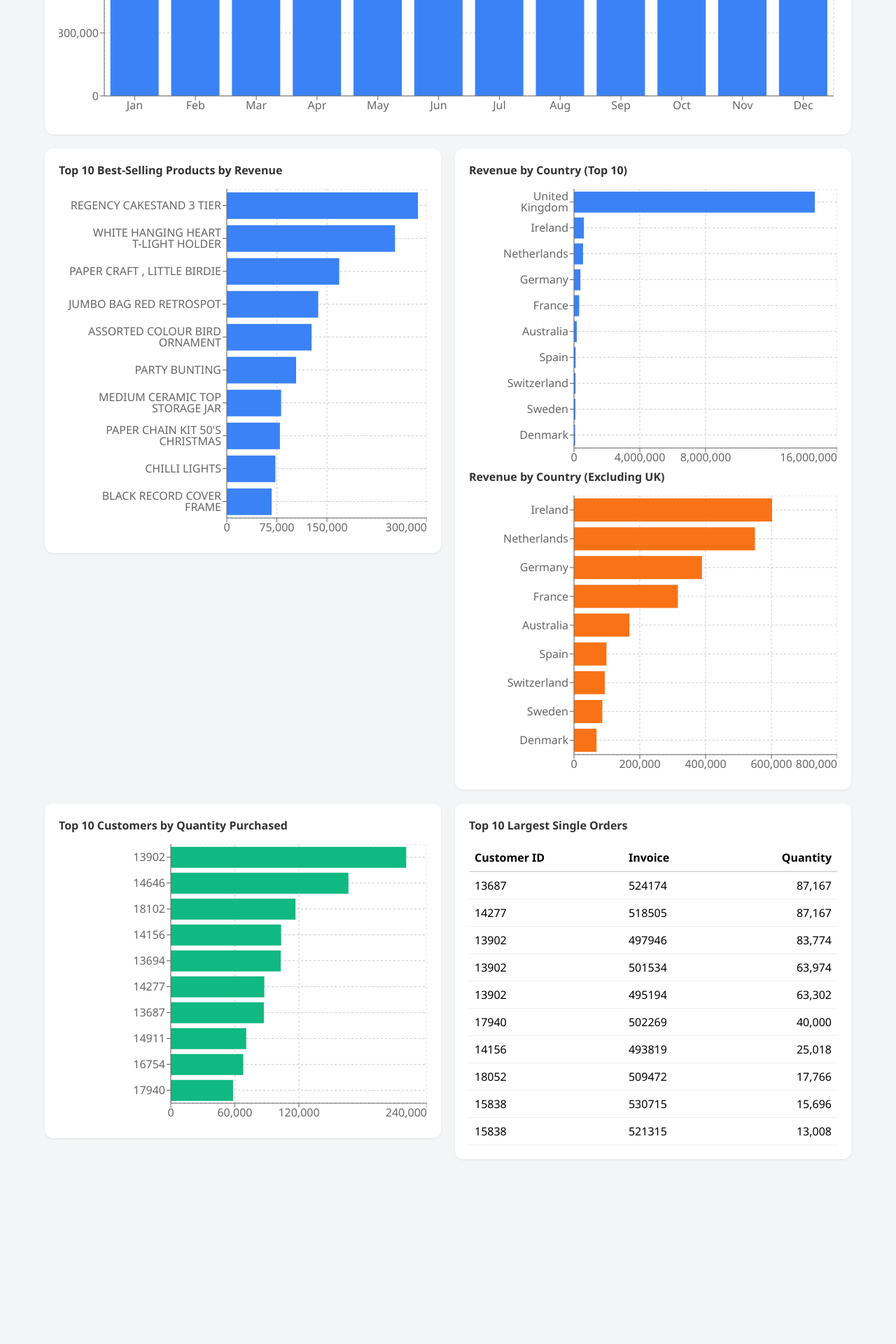
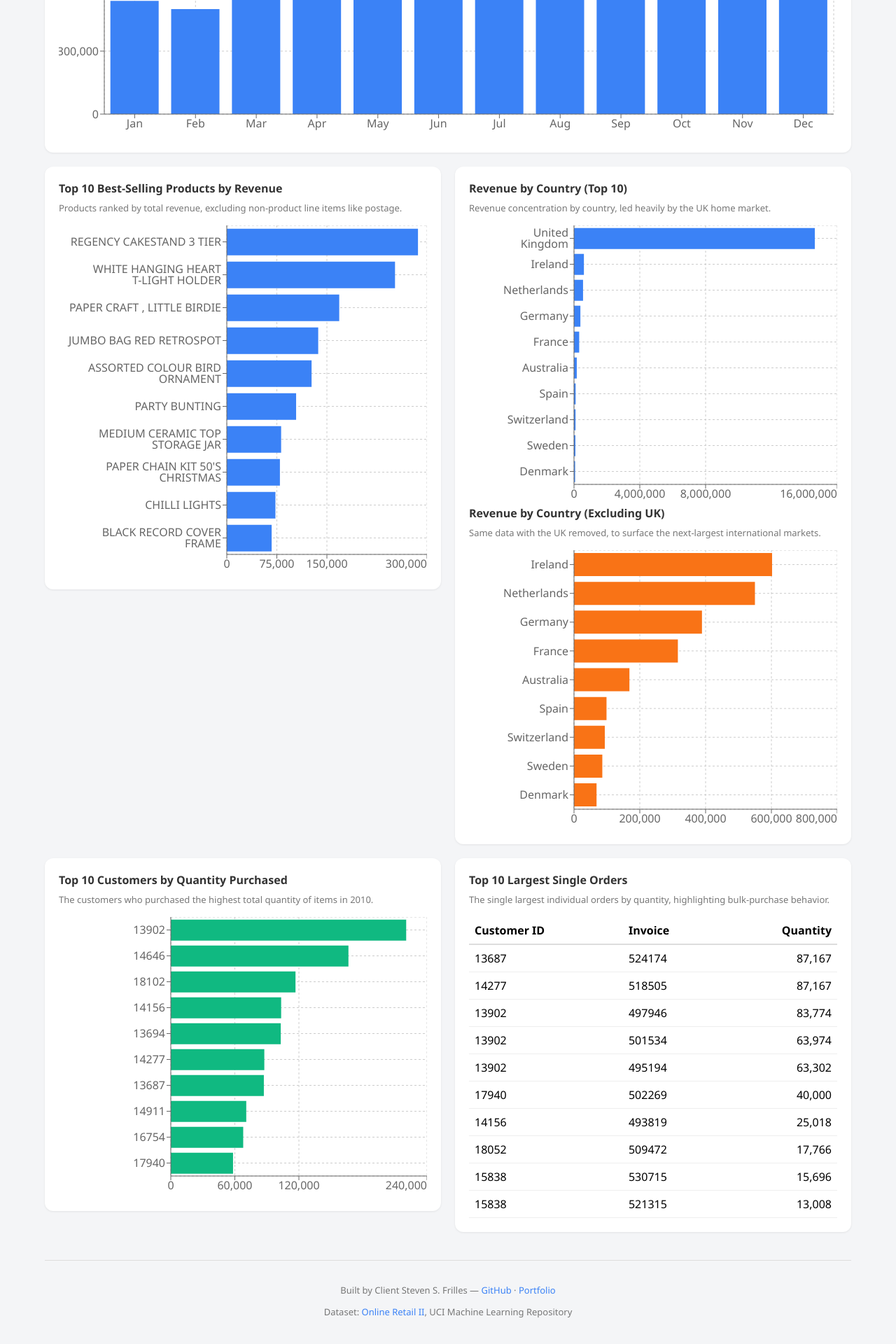
Before and after one commit to stvnfrlls/ecommerce-dashboard, a React (Vite) app in the folder dashboard/: page / in a window 1280 px wide. Shown: the part 602-2522 px from the top of the page at 70% size. Before the commit the page ends 2290 px from the top, so only its background shows below. Built offline with nearby package versions, Linux system fonts and the light colour scheme.

Commit message:
Enhance dashboard layout and add captions to charts; update stats-row styling and footer information

```diff
--- a/dashboard/src/App.css
+++ b/dashboard/src/App.css
@@ -37,6 +37,10 @@
   .dashboard-grid-2col {
     grid-template-columns: 1fr;
   }
+
+  .stats-row {
+    grid-template-columns: repeat(3, 1fr);
+  }
 }
 
 .chart-card {
@@ -55,9 +59,15 @@
 
 .stats-row {
   display: grid;
-  grid-template-columns: repeat(4, 1fr);
+  grid-template-columns: repeat(5, 1fr);
   gap: 16px;
   margin-bottom: 24px;
+}
+
+@media (max-width: 600px) {
+  .stats-row {
+    grid-template-columns: repeat(2, 1fr);
+  }
 }
 
 @media (max-width: 700px) {
@@ -86,3 +96,31 @@
   font-weight: 700;
   margin: 0;
 }
+
+.chart-caption {
+  color: #777;
+  font-size: 13px;
+  margin: -8px 0 16px 0;
+}
+
+.dashboard-footer {
+  margin-top: 40px;
+  padding-top: 20px;
+  border-top: 1px solid #ddd;
+  text-align: center;
+  color: #777;
+  font-size: 13px;
+}
+
+.dashboard-footer a {
+  color: #3b82f6;
+  text-decoration: none;
+}
+
+.dashboard-footer a:hover {
+  text-decoration: underline;
+}
+
+.footer-credit {
+  margin-top: 6px;
+}
--- a/dashboard/src/App.jsx
+++ b/dashboard/src/App.jsx
@@ -38,6 +38,16 @@
           </Suspense>
         </div>
       </div>
+      <footer className="dashboard-footer">
+        <p>
+          Built by Client Steven S. Frilles —
+          <a href="https://github.com/stvnfrlls" target="_blank" rel="noopener noreferrer"> GitHub</a> ·
+          <a href="https://stvnfrlls.github.io/myPortfolio" target="_blank" rel="noopener noreferrer"> Portfolio</a>
+        </p>
+        <p className="footer-credit">
+          Dataset: <a href="https://archive.ics.uci.edu/dataset/502/online+retail+ii" target="_blank" rel="noopener noreferrer">Online Retail II</a>, UCI Machine Learning Repository
+        </p>
+      </footer>
     </div>
   )
 }
--- a/dashboard/src/components/MonthlyRevenueChart.jsx
+++ b/dashboard/src/components/MonthlyRevenueChart.jsx
@@ -5,6 +5,7 @@
     return (
         <div className="chart-card">
             <h2>Revenue by Month - 2010</h2>
+            <p className="chart-caption">Total revenue generated each month, showing seasonal demand patterns.</p>
             <ResponsiveContainer width="100%" height={400}>
                 <BarChart data={monthlyRevenue}>
                     <CartesianGrid strokeDasharray="3 3" />
--- a/dashboard/src/components/RevenueByCountryChart.jsx
+++ b/dashboard/src/components/RevenueByCountryChart.jsx
@@ -7,6 +7,7 @@
     return (
         <div className="chart-card">
             <h2>Revenue by Country (Top 10)</h2>
+            <p className="chart-caption">Revenue concentration by country, led heavily by the UK home market.</p>
             <ResponsiveContainer width="100%" height={400}>
                 <BarChart data={revenueByCountry} layout="vertical" margin={{ left: 50 }}>
                     <CartesianGrid strokeDasharray="3 3" />
@@ -18,6 +19,7 @@
             </ResponsiveContainer>
 
             <h2>Revenue by Country (Excluding UK)</h2>
+            <p className="chart-caption">Same data with the UK removed, to surface the next-largest international markets.</p>
             <ResponsiveContainer width="100%" height={400}>
                 <BarChart data={withoutUK} layout="vertical" margin={{ left: 50 }}>
                     <CartesianGrid strokeDasharray="3 3" />
--- a/dashboard/src/components/SummaryStats.jsx
+++ b/dashboard/src/components/SummaryStats.jsx
@@ -6,6 +6,7 @@
         { label: 'Total Orders', value: stats.totalOrders.toLocaleString() },
         { label: 'Total Customers', value: stats.totalCustomers.toLocaleString() },
         { label: 'Avg Order Value', value: `£${stats.avgOrderValue.toLocaleString()}` },
+        { label: 'Repeat Customer Rate', value: `${stats.repeatRate}%` },
     ]
 
     return (
--- a/dashboard/src/components/TopCustomersChart.jsx
+++ b/dashboard/src/components/TopCustomersChart.jsx
@@ -5,6 +5,7 @@
     return (
         <div className="chart-card">
             <h2>Top 10 Customers by Quantity Purchased</h2>
+            <p className="chart-caption">The customers who purchased the highest total quantity of items in 2010.</p>
             <ResponsiveContainer width="100%" height={400}>
                 <BarChart data={topCustomers} layout="vertical" margin={{ left: 80 }}>
                     <CartesianGrid strokeDasharray="3 3" />
--- a/dashboard/src/components/TopInvoicesTable.jsx
+++ b/dashboard/src/components/TopInvoicesTable.jsx
@@ -4,6 +4,7 @@
     return (
         <div className="chart-card">
             <h2>Top 10 Largest Single Orders</h2>
+            <p className="chart-caption">The single largest individual orders by quantity, highlighting bulk-purchase behavior.</p>
             <table style={{ width: '100%', borderCollapse: 'collapse' }}>
                 <thead>
                     <tr style={{ borderBottom: '2px solid #ddd', textAlign: 'left' }}>
--- a/dashboard/src/components/TopProductsChart.jsx
+++ b/dashboard/src/components/TopProductsChart.jsx
@@ -5,6 +5,7 @@
     return (
         <div className="chart-card">
             <h2>Top 10 Best-Selling Products by Revenue</h2>
+            <p className="chart-caption">Products ranked by total revenue, excluding non-product line items like postage.</p>
             <ResponsiveContainer width="100%" height={500}>
                 <BarChart data={topProducts} layout="vertical" margin={{ left: 20 }}>
                     <CartesianGrid strokeDasharray="3 3" />
```
